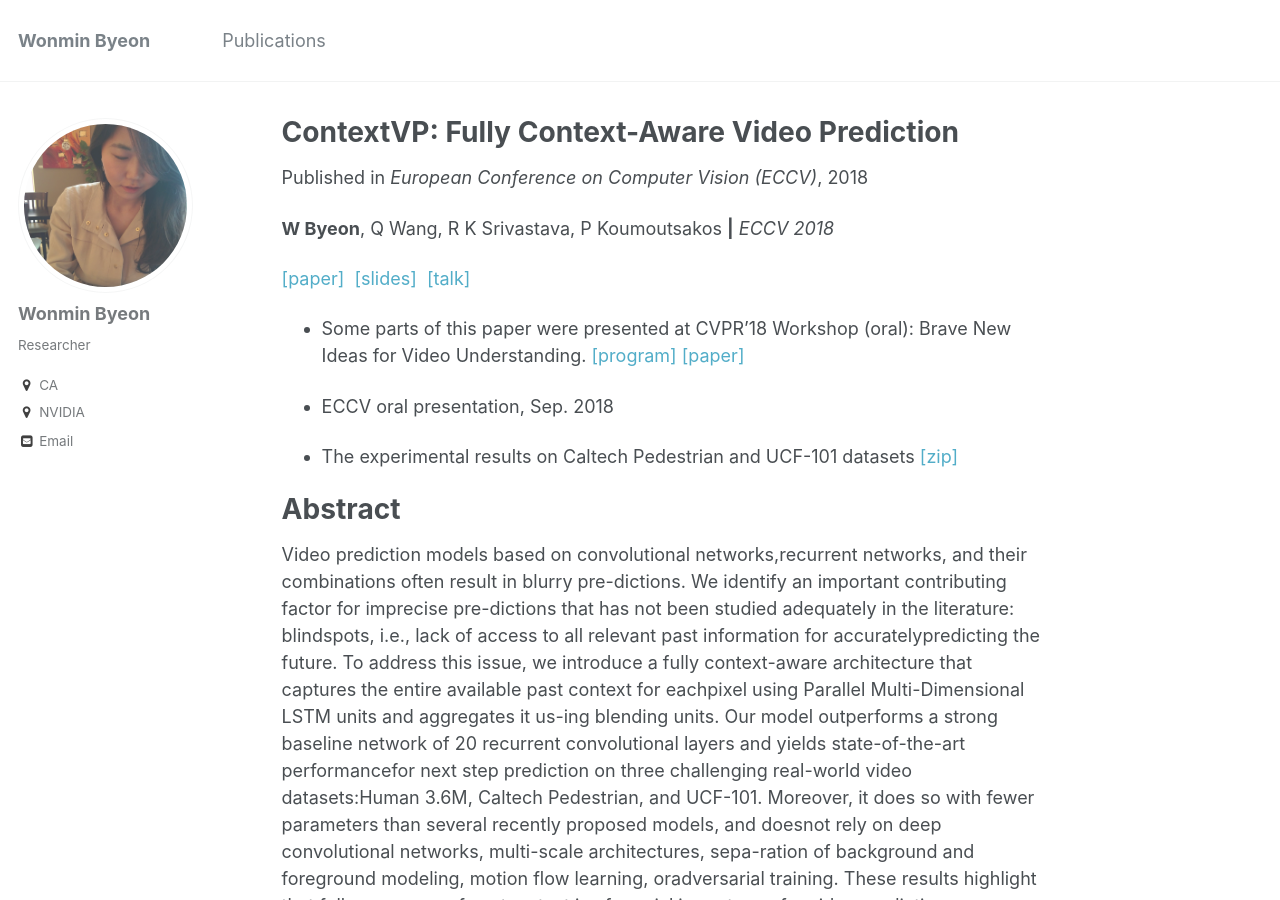
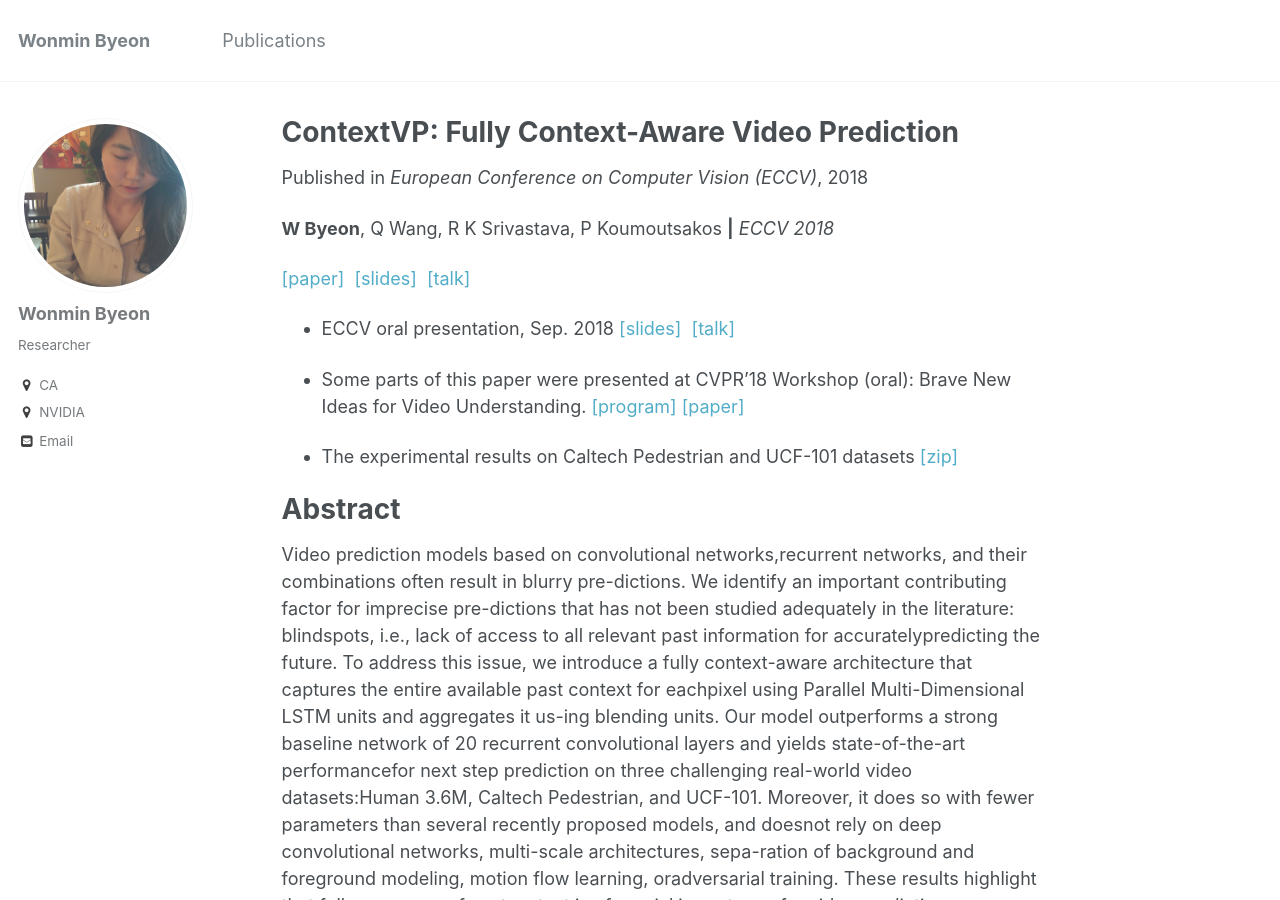
Before and after one commit to wonmin-byeon/wonmin-byeon.github.io, a Jekyll site: the page built from _publications/2018-eccv.md, in a window 1280 px wide and 900 px high. Built offline with Jekyll 4.4.1, drawn with Linux system fonts in a browser that asks for light colours.

Commit message:
contextvp page edit

```diff
--- a/_publications/2018-eccv.md
+++ b/_publications/2018-eccv.md
@@ -9,9 +9,9 @@ paperurl: 'http://openaccess.thecvf.com/content_ECCV_2018/papers/Wonmin_Byeon_Co
 ---
 [[paper]](http://openaccess.thecvf.com/content_ECCV_2018/papers/Wonmin_Byeon_ContextVP_Fully_Context-Aware_ECCV_2018_paper.pdf) &nbsp;[[slides]](http://wonmin-byeon.github.io/files/byeon-contextvp-eccv18-oral.pdf) &nbsp;[[talk]](https://www.youtube.com/watch?time_continue=431&v=9ncoStGl4VA)
 
+* ECCV oral presentation, Sep. 2018 [[slides]](http://wonmin-byeon.github.io/files/byeon-contextvp-eccv18-oral.pdf) &nbsp;[[talk]](https://www.youtube.com/watch?time_continue=431&v=9ncoStGl4VA)
+
 * Some parts of this paper were presented at CVPR'18 Workshop (oral): Brave New Ideas for Video Understanding. [[program]](https://bivu2018.github.io/#program) [[paper]](http://openaccess.thecvf.com/content_cvpr_2018_workshops/papers/w19/Byeon_ContextVP_Fully_Context-Aware_CVPR_2018_paper.pdf)
-
-* ECCV oral presentation, Sep. 2018
 
 * The experimental results on Caltech Pedestrian and UCF-101 datasets [[zip]](https://www.dropbox.com/sh/1tjmaom76fumbou/AABkF7_AVRU7Be6d2OwtnfM7a?dl=0)
 
```
